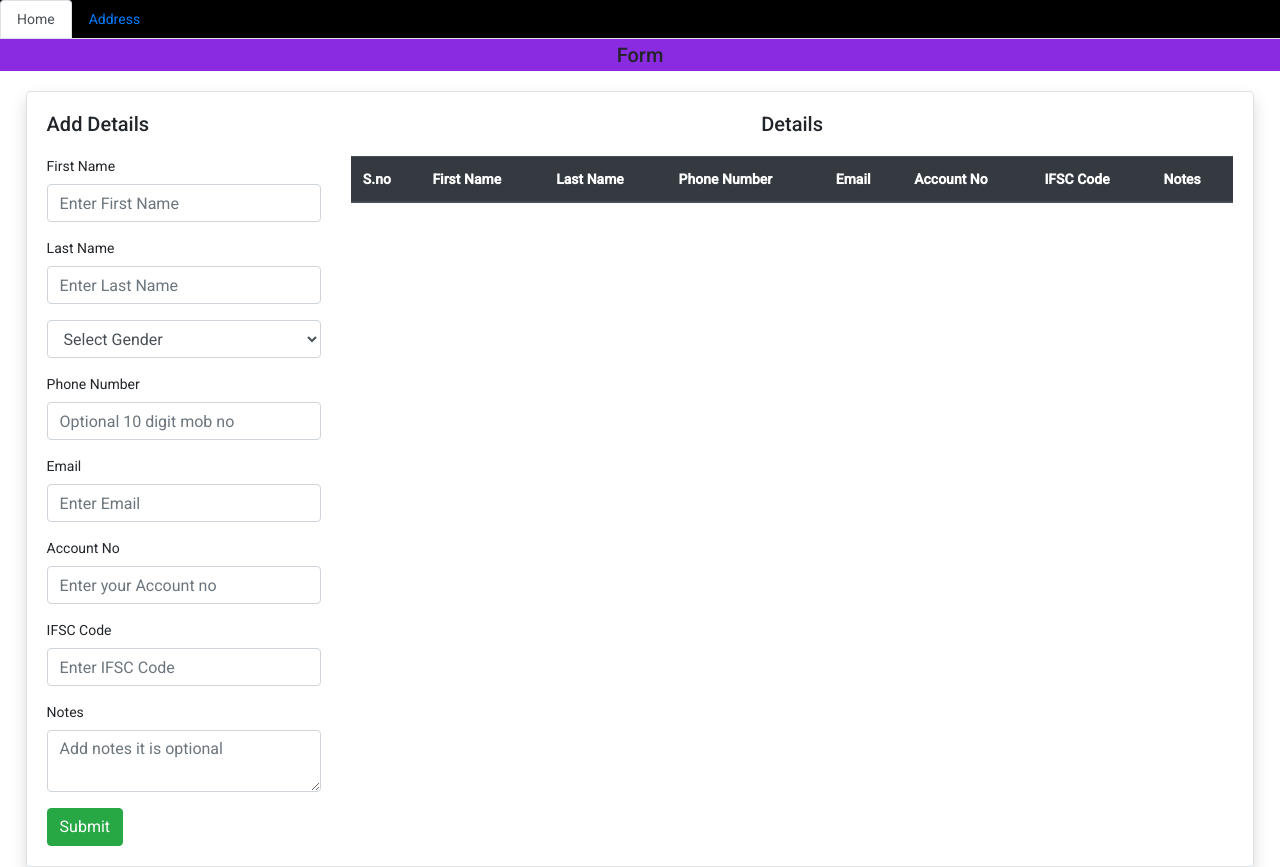
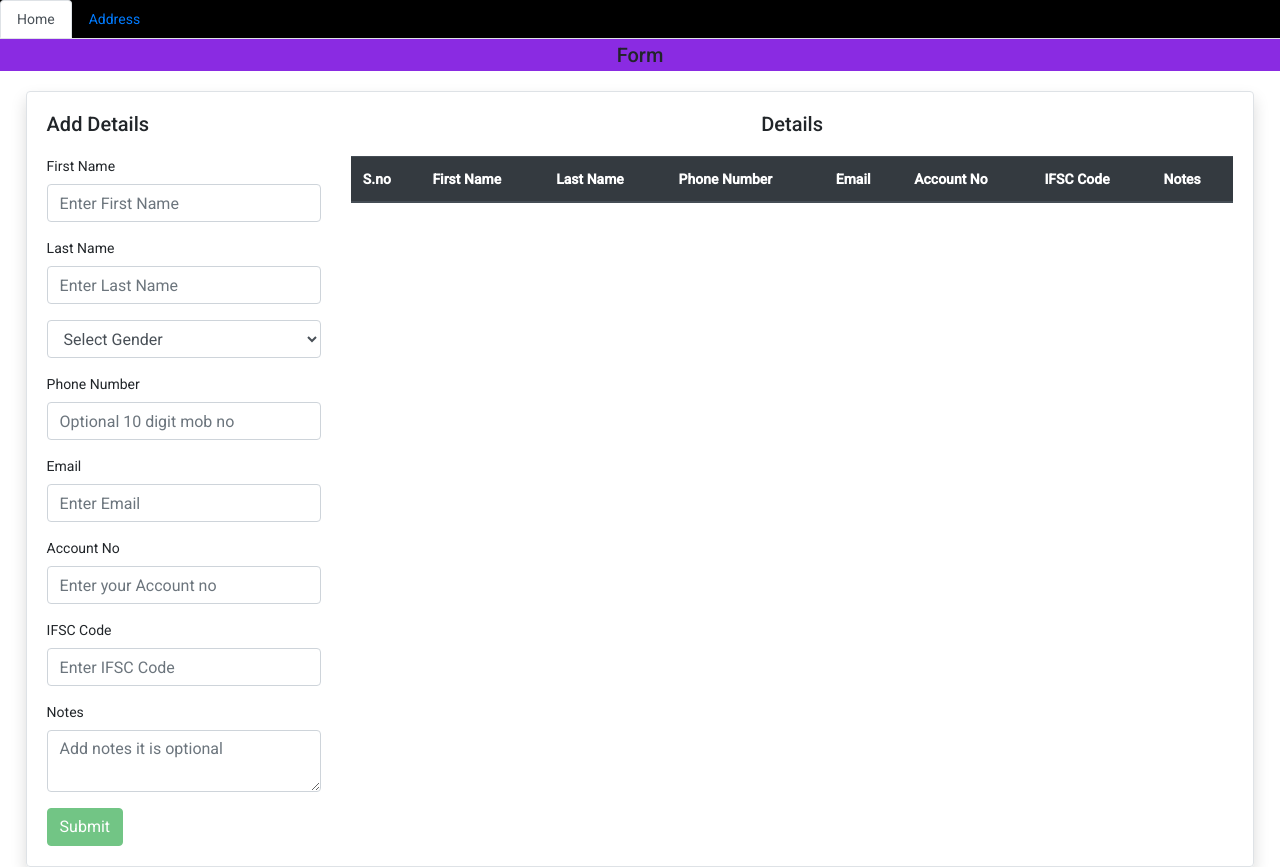
Before and after one commit to Saurabhsts/Task5, an Angular app: page / in a window 1280 px wide. Built offline with nearby package versions, Linux system fonts and the light colour scheme.

Commit message:
Initial commit

```diff
--- a/src/app/userform/userform.component.html
+++ b/src/app/userform/userform.component.html
@@ -126,7 +126,7 @@
             ></textarea>
           </div>
 
-          <button class="btn btn-success">Submit</button>
+          <button class="btn btn-success" [disabled]=!this.myReactiveform.valid>Submit</button>
         </form>
       </div>
       <div class="col-md-9 col-lg-9">
```
